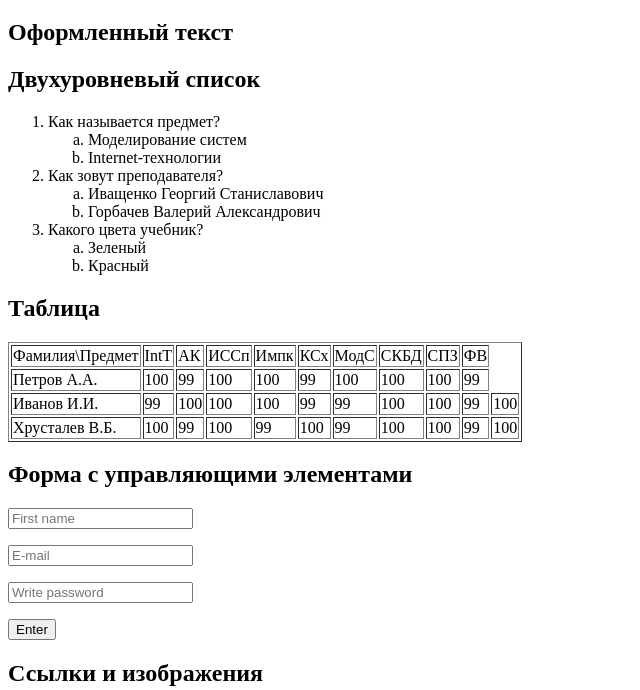
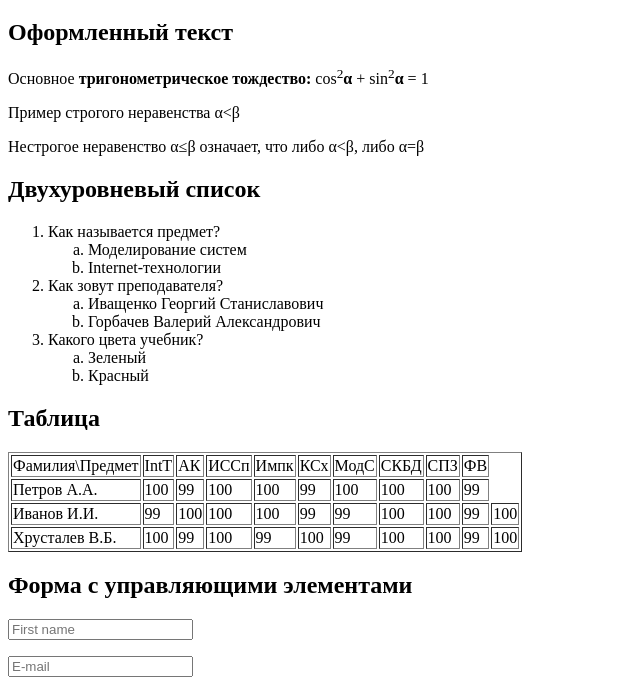
Before and after one commit to KorotkyiAnton/LB1, a plain HTML site: page index.html in a window 1280 px wide. Shown: the part 61-751 px from the top of the page, without its empty margins (0-640 px from the left). Drawn offline with Linux system fonts and the light colour scheme.

Commit message:
changes in index.html

```diff
--- a/index.html
+++ b/index.html
@@ -10,7 +10,9 @@
 
     <h1>Лабораторная работа 1</h1>
     <h2>Оформленный  текст</h2>
-
+    <p>Основное <strong>тригонометрическое тождество:</strong> cos<sup>2</sup><b>&alpha;</b> + sin<sup>2</sup><b>&alpha;</b> = 1 </p>
+    <p>Пример строгого неравенства &alpha;&lt;&beta; </p>
+    <p>Нестрогое неравенство &alpha;&le;&beta; означает, что либо &alpha;&lt;&beta;, либо &alpha;=&beta; </p>
 
     <h2>Двухуровневый список</h2>
         <ol>
@@ -42,7 +44,6 @@
             <tr>
                 <td>Фамилия\Предмет</td>
                 <td>IntT</td>
-
                 <td>АК</td>
                 <td>ИССп</td>
                 <td>Импк</td>
```
